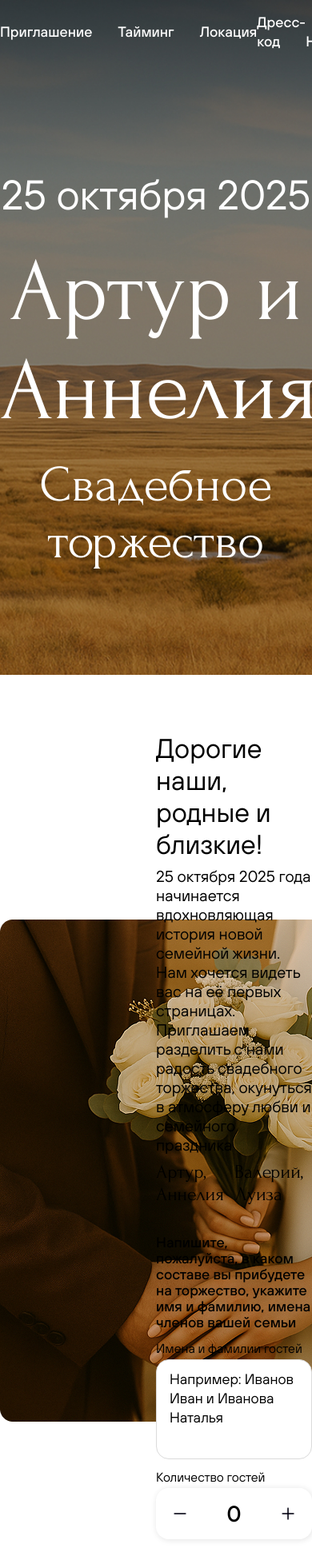
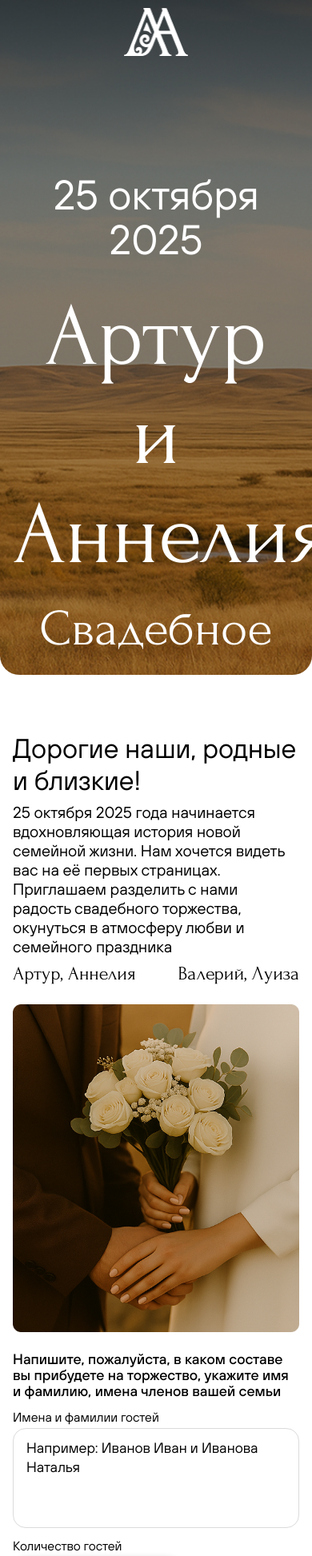
Before and after one commit to Chepotle/wedding, a Vue app: page / in a window 390 px wide. Shown: the top 1946 px of the page at 80% size. Built offline with nearby package versions, Linux system fonts and the light colour scheme.

Commit message:
mobile fixes

```diff
--- a/src/assets/css/reset.css
+++ b/src/assets/css/reset.css
@@ -1,3 +1,7 @@
+html {
+  scroll-behavior: smooth;
+}
+
 * {
   padding: 0;
   margin: 0;
--- /dev/null
+++ b/src/assets/scss/media.scss
@@ -0,0 +1,15 @@
+@mixin media($minmax, $media) {
+
+  @each $size,
+  $resolution in $sizes {
+    @if $media ==$size {
+      @media only screen and (#{$minmax}-width: $resolution) {
+        @content;
+      }
+    }
+  }
+}
+
+$sizes: (
+  "m": 1439px,
+);
--- a/src/components/Main.vue
+++ b/src/components/Main.vue
@@ -4,17 +4,17 @@
       <div class="container">
         <div class="intro__header">
           <div class="intro__menu">
-            <span>Приглашение</span>
-            <span>Тайминг</span>
-            <span>Локация</span>
+            <a href="#invite">Приглашение</a>
+            <a href="#timing">Тайминг</a>
+            <a href="#location">Локация</a>
           </div>
           <div class="intro__logo">
             <img src="@/assets/icons/logo_intro.png" alt="">
           </div>
           <div class="intro__menu">
-            <span>Дресс-код</span>
-            <span>Напитки</span>
-            <span>Творчество</span>
+            <a href="#dress">Дресс-код</a>
+            <a href="#drinks">Напитки</a>
+            <a href="#art">Творчество</a>
           </div>
         </div>
         <div class="intro__date">25 октября 2025</div>
@@ -25,11 +25,38 @@
       </div>
     </div>
     <div class="container">
-      <div class="block">
-        <div class="block__content">
+      <div id="invite" class="block">
+        <div class="block__content block__content_reverse">
           <div class="block__half">
             <img src="@/assets/img/flowers.jpg" alt="">
+            <div class="form form_mob">
+              <div class="desc">
+                Напишите, пожалуйста, в каком составе вы прибудете на торжество, укажите имя и
+                фамилию,
+                имена членов вашей семьи
+              </div>
+              <div class="form__title">Имена и фамилии гостей</div>
+              <div class="form__textarea">
+                <img v-if="guestCome.names" @click="guestCome.names= ''"
+                     src="@/assets/icons/cross.png" alt="">
+                <textarea v-model="guestCome.names"
+                          placeholder="Например: Иванов Иван и Иванова Наталья"></textarea>
+              </div>
+              <div class="counter">
+                <div class="counter__title">Количество гостей</div>
+                <div class="counter__panel">
+                  <img @click="deleteGuest(guestCome)" src="@/assets/icons/minus.png" alt="">
+                  <div class="counter__value">{{ guestCome.count }}</div>
+                  <img @click="addGuest(guestCome)" src="@/assets/icons/plus.png" alt="">
+                </div>
+              </div>
+              <button class="form__sub"
+                      :class="{'form__sub_active': guestCome.count && guestCome.names}">
+                {{ dataSending.guestCome.btnText }}
+              </button>
+            </div>
           </div>
+
           <div class="block__half">
             <div class="invite">Дорогие наши, родные и близкие!</div>
             <div class="block__text">
@@ -41,12 +68,13 @@
               <div>Артур, Аннелия</div>
               <div>Валерий, Луиза</div>
             </div>
-            <div class="desc">
-              Напишите, пожалуйста, в каком составе вы прибудете на торжество, укажите имя и
-              фамилию,
-              имена членов вашей семьи
-            </div>
-            <div class="form">
+
+            <div class="form form_desc">
+              <div class="desc">
+                Напишите, пожалуйста, в каком составе вы прибудете на торжество, укажите имя и
+                фамилию,
+                имена членов вашей семьи
+              </div>
               <div class="form__title">Имена и фамилии гостей</div>
                 <div class="form__textarea">
                   <img v-if="guestCome.names" @click="guestCome.names= ''"
@@ -110,7 +138,7 @@
           </div>
         </div>
       </div>
-      <div class="block">
+      <div id="timing" class="block">
         <div class="block__header">Тайминг</div>
         <div class="block__sub-header">25 октября 2025</div>
         <div class="divider">
@@ -196,7 +224,7 @@
           </div>
         </div>
       </div>
-      <div class="block">
+      <div id="location" class="block">
         <div class="block__header">Локация</div>
         <div class="block__sub-header">«Олимпия» загородный клуб</div>
         <div class="block__content">
@@ -206,7 +234,7 @@
           </div>
         </div>
       </div>
-      <div class="block">
+      <div id="dress" class="block">
         <div class="block__header">Цветовая палитра нашей свадьбы</div>
         <div class="block__content block__content_margin-s">
           <div class="block__half block__half_margin">
@@ -240,7 +268,7 @@
           </div>
         </div>
       </div>
-      <div class="block">
+      <div id="drinks" class="block">
         <div class="block__header">
           Предпочтения по алкоголю
         </div>
@@ -323,7 +351,7 @@
           <div class="success__info">Информация успешно отправлена</div>
         </div>
       </div>
-      <div class="block">
+      <div id="art" class="block">
         <div class="block__header">Станьте частью праздника</div>
         <div class="block__content">
           <div class="block__half block__half_margin">
@@ -600,11 +628,13 @@ watch(
 </script>
 
 <style lang="scss" scoped>
+@use "@/assets/scss/media" as *;
 
 .container {
   max-width: 1168px;
   width: 100%;
   margin: 0 auto;
+  padding: 0 16px;
 }
 
 .timer {
@@ -995,6 +1025,8 @@ watch(
   height: 100dvh;
   width: 100%;
   margin-bottom: 72px;
+  border-bottom-left-radius: 24px;
+  border-bottom-right-radius: 24px;
   &__header {
     font-family: "TT Hoves Pro";
     font-weight: 500;
@@ -1006,7 +1038,11 @@ watch(
     padding-top: 10px;
     line-height: 24px;
     margin-bottom: 145px;
-    span {
+    @include media("max", "m") {
+      justify-content: center;
+    }
+    a {
+      color: #fff;
       cursor: pointer;
       &:nth-child(2) {
         margin: 0 32px;
@@ -1043,6 +1079,11 @@ watch(
       }
     }
   }
+  &__menu {
+    @include media("max", "m") {
+      display: none;
+    }
+  }
 }
 
 .invite {
@@ -1055,6 +1096,9 @@ watch(
 
 .block {
   margin-bottom: 116px;
+  @include media("max", "m") {
+    margin-bottom: 72px;
+  }
   &__logo-contact {
     height: 362px;
     background-color: #EEE2D0;
@@ -1066,6 +1110,14 @@ watch(
   &__content {
     display: flex;
     align-items: center;
+    @include media("max", "m") {
+      flex-direction: column;
+    }
+    &_reverse {
+      @include media("max", "m") {
+        flex-direction: column-reverse;
+      }
+    }
     &_margin {
       margin-bottom: 80px;
     }
@@ -1099,9 +1151,23 @@ watch(
     color: #1CCB01;
   }
   &__half {
+    @include media("max", "m") {
+      display: flex;
+      flex-direction: column;
+    }
+    img {
+      max-width: 100%;
+      overflow: hidden;
+    }
     width: 50%;
+    @include media("max", "m") {
+      width: 100%;
+    }
     &_margin {
       margin-right: 72px;
+      @include media("max", "m") {
+        margin-right: 0;
+      }
     }
     &_logo {
       height: 462px;
@@ -1153,6 +1219,9 @@ watch(
   line-height: 28px;
   font-family: "Forum";
   margin: 8px 0 36px 0;
+  @include media("max", "m") {
+    margin-bottom: 24px;
+  }
 }
 
 .desc {
@@ -1163,6 +1232,18 @@ watch(
 }
 
 .form {
+  &_mob {
+    display: none;
+    @include media("max", "m") {
+      margin-top: 24px;
+      display: block;
+    }
+  }
+  &_desc {
+    @include media("max", "m") {
+      display: none;
+    }
+  }
   &__textarea {
     position: relative;
   }
@@ -1228,6 +1309,9 @@ watch(
 .counter {
   font-family: "TT Hoves Pro";
   margin-bottom: 23px;
+  @include media("max", "m") {
+    margin-bottom: 36px;
+  }
   &__title {
     font-size: 16px;
     line-height: 20px;
```
